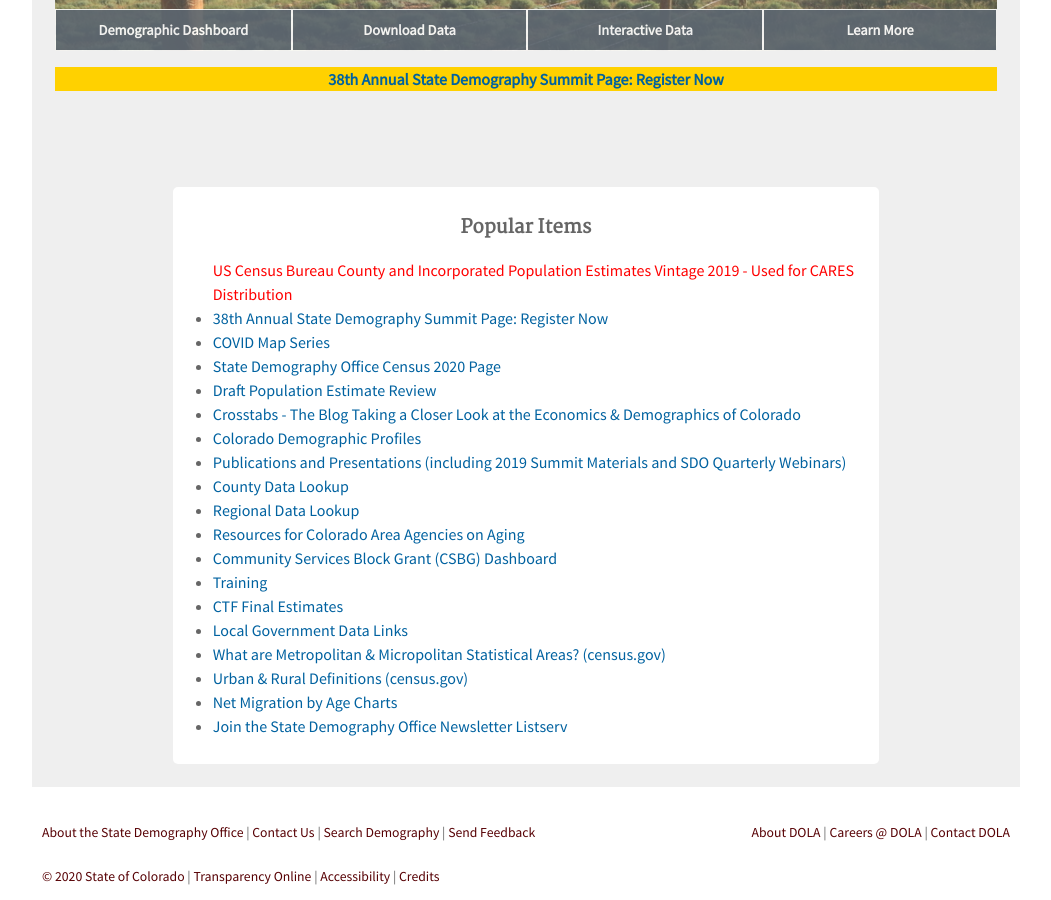
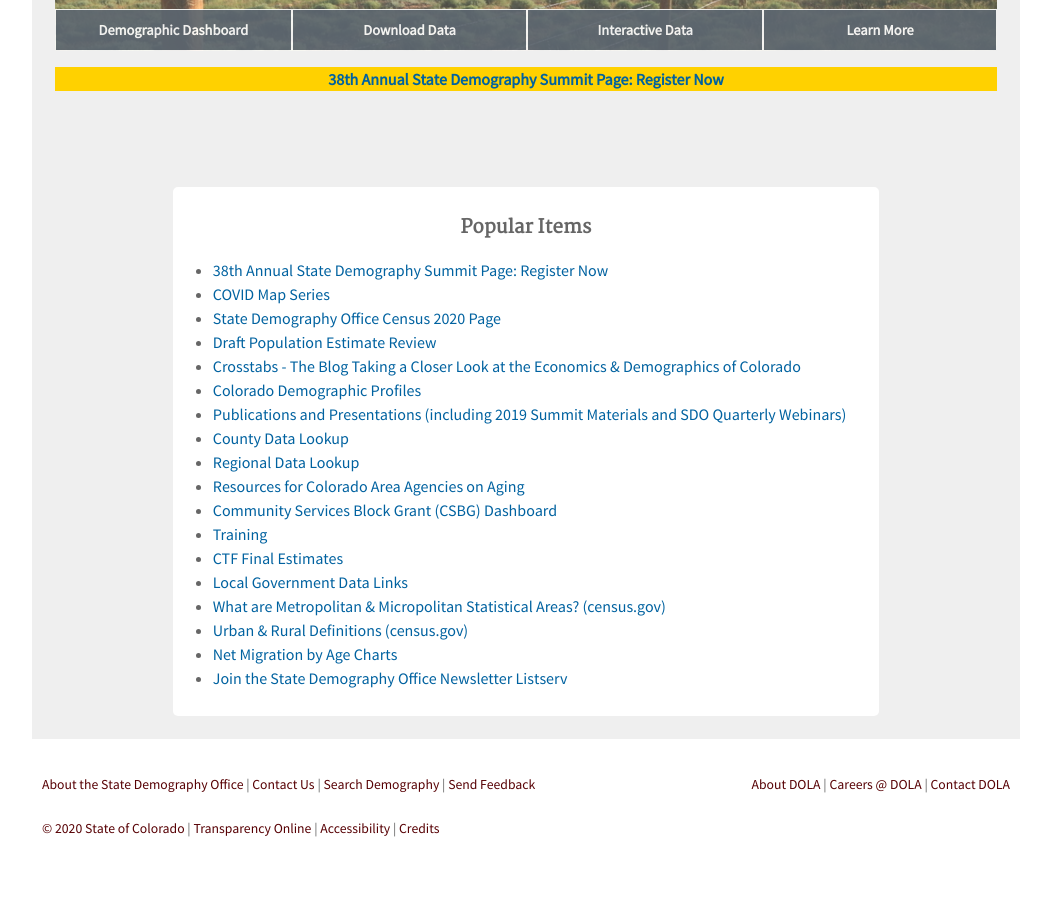
Before and after one commit to TBleess/Website_New, a Jekyll site: the page built from pages/0_Homepage_and_Footer_Links/index.md, in a window 1280 px wide and 900 px high, scrolled down 571 px. Shown: the whole window, without its empty margins (114-1165 px from the left). Built offline with Jekyll 4.4.1, drawn with Linux system fonts in a browser that asks for light colours; after the commit the page ends 1432 px from its top, so only the background shows below that.

Commit message:
Moved CARES link

```diff
--- a/_includes/_infobox.html
+++ b/_includes/_infobox.html
@@ -51,7 +51,6 @@ display: none;
                           <div class="infobox">
                           <h3 class="center"> Popular Items</h3>
                            <ul>
-                             <a href="https://drive.google.com/file/d/1sweDxA5ipegGpGNlty9DW_ppNKb-JS07/view?usp=sharing" style="color: red;">US Census Bureau County and Incorporated Population Estimates Vintage 2019 - Used for CARES Distribution</a>
                              {% for link in site.data.infobox %}
                               <li>
                                 <a href="{{ link.url }}">{{ link.name }}</a>
```
